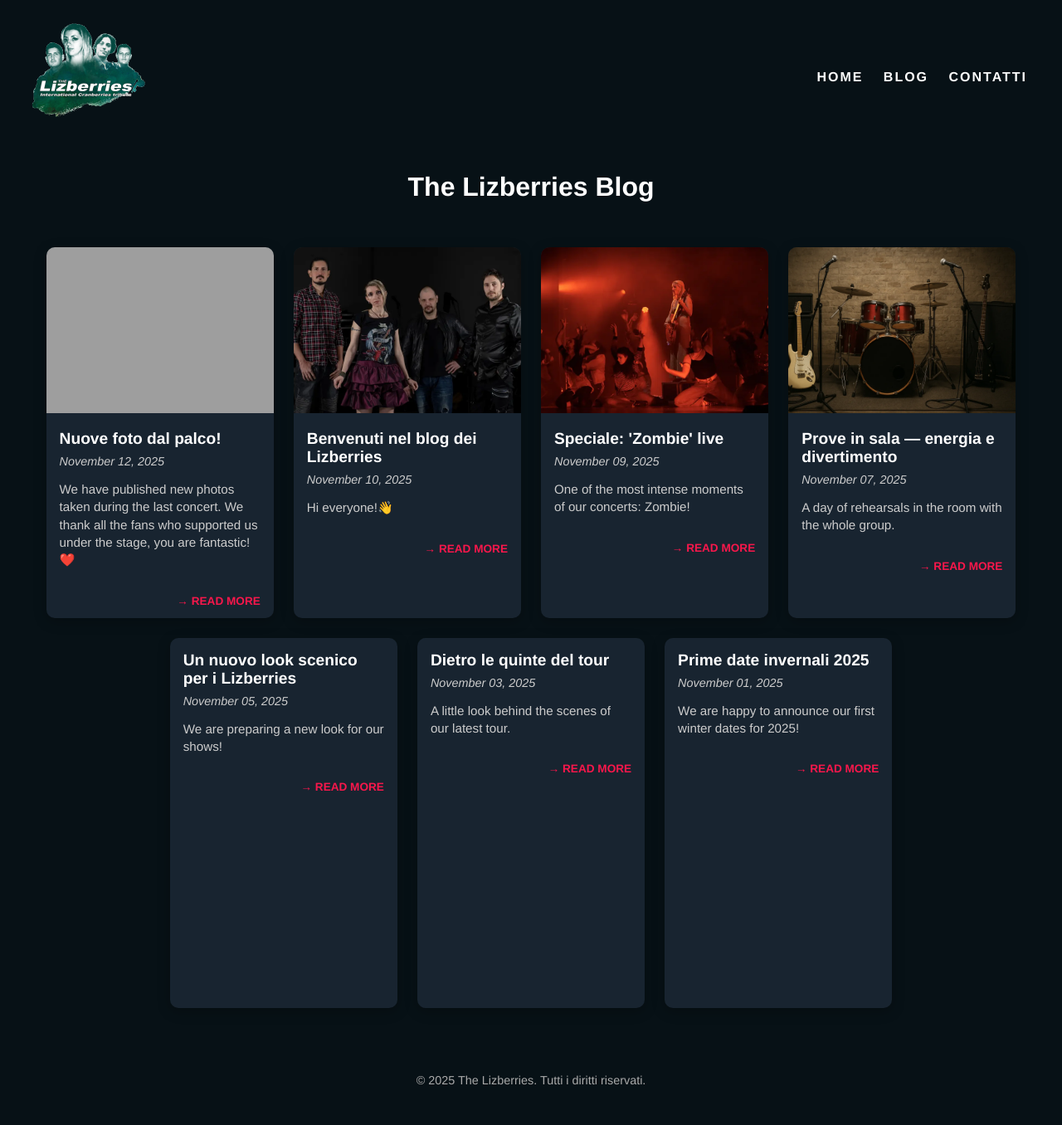
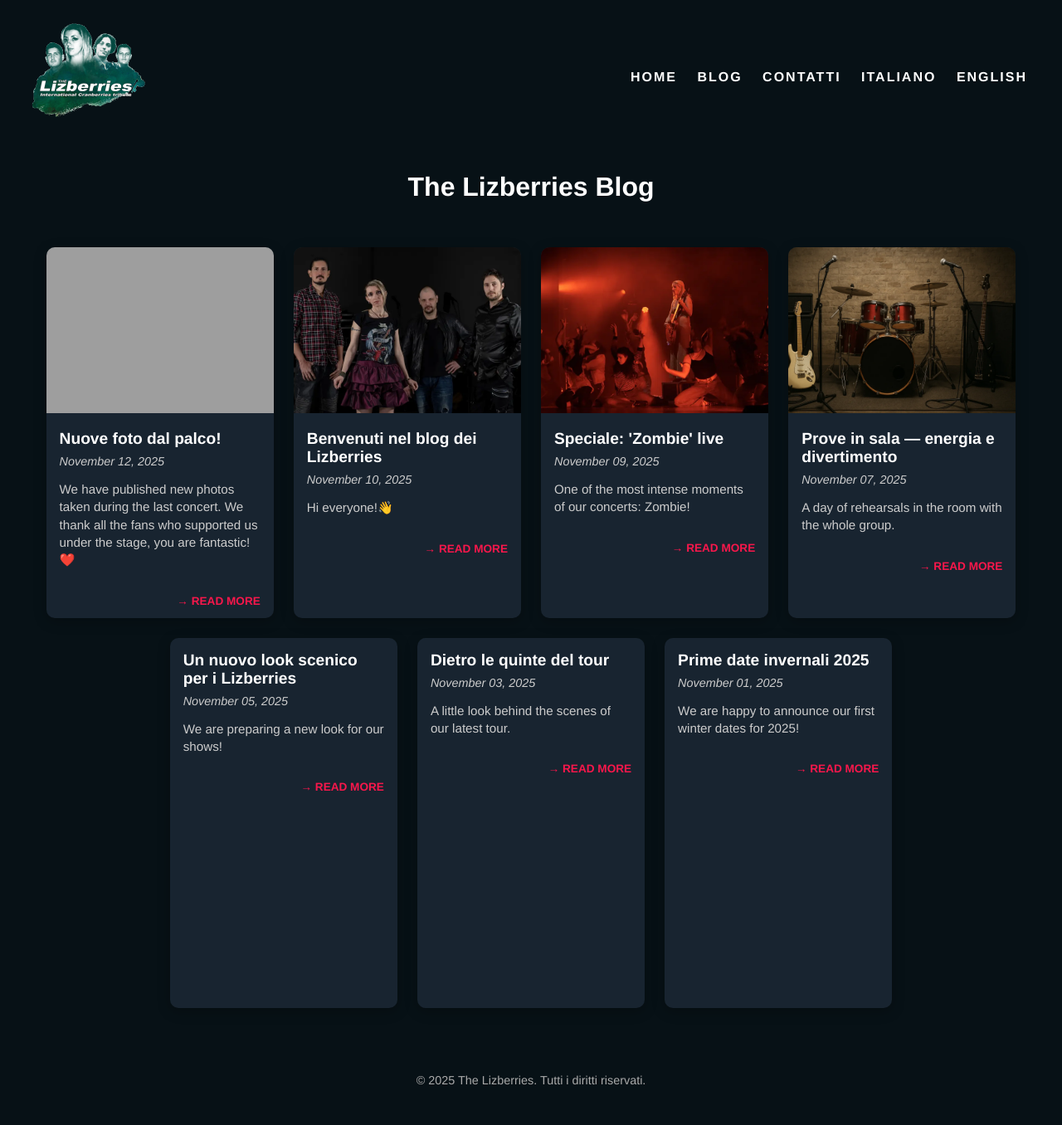
Before and after one commit to thelizberries/blog-lizberries, a Jekyll site: the page built from en/index.html, in a window 1280 px wide. Shown: the whole page at 83% size. Built offline with Jekyll 4.4.1, drawn with Linux system fonts in a browser that asks for light colours; grey boxes are pictures that could not be loaded.

Commit message:
Update header.html

```diff
--- a/_includes/header.html
+++ b/_includes/header.html
@@ -8,5 +8,7 @@
     <a href="https://www.thelizards.it/lizberries">Home</a>
     <a href="{{ '/' | relative_url }}">Blog</a>
     <a href="https://www.thelizards.it/lizberries/#contactForm">Contatti</a>
+    <a href="{{ '/' | relative_url }}">Italiano</a>
+    <a href="{{ '/en/' | relative_url }}">English</a>
   </nav>
 </header>
```
